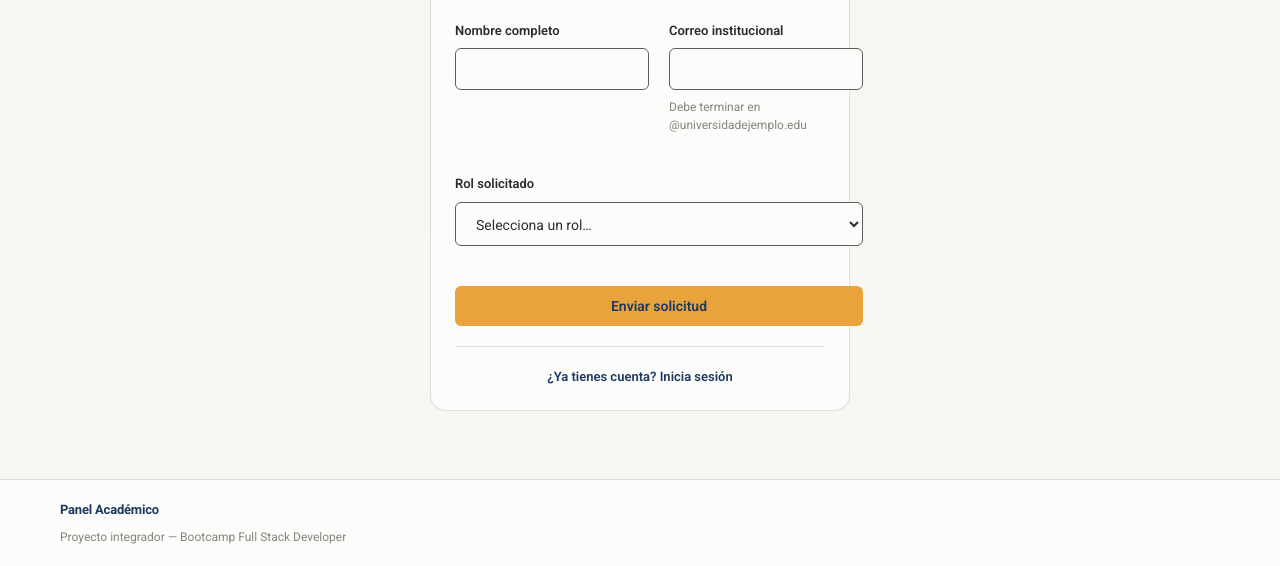
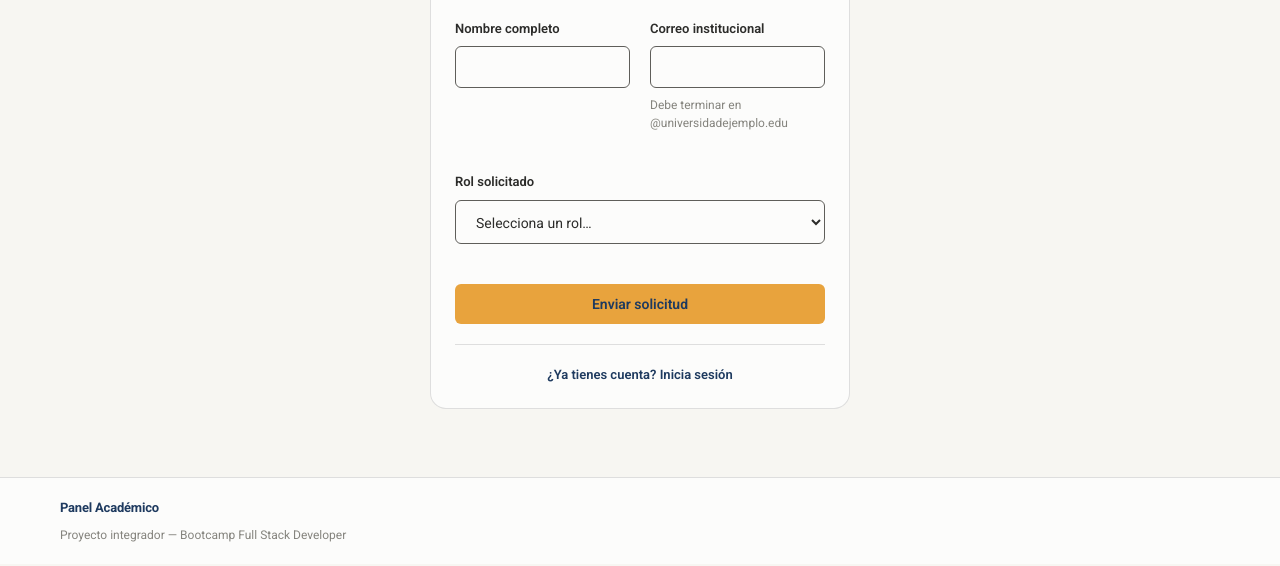
Before and after one commit to eliasmadridmosquera/proyecto_costos, a website: page registro.html in a window 1280 px wide. Shown: the part 273-839 px from the top of the page. Drawn offline with Linux system fonts and the light colour scheme.

Commit message:
Corrige inputs que se salian de las tarjetas de formulario
- Los input/select nunca tenian width:100%, asi que tomaban su ancho
  intrinseco del navegador en vez de llenar la columna del grid;
  con auth-panel a 420px de ancho esto los hacia desbordar la tarjeta
- Se agrega min-width:0 a .form-field para que el grid item pueda
  encogerse por debajo del contenido intrinseco
- El borde superior de acento (role-card, auth-panel) pasa de
  border-top a un pseudo-elemento con overflow:hidden, porque un
  border-top mas grueso que los otros lados se veia mal en la esquina
  redondeada

```diff
--- a/css/styles.css
+++ b/css/styles.css
@@ -144,8 +144,13 @@ a{color:inherit;}
   display:grid; grid-template-columns:1fr; gap:var(--space-3);
 }
 .role-card{
+  position:relative; overflow:hidden;
   background:var(--surface); border:1px solid var(--border); border-radius:var(--radius);
-  padding:var(--space-5); border-top:3px solid var(--color-primary);
+  padding:var(--space-5);
+}
+.role-card::before{
+  content:''; position:absolute; top:0; left:0; right:0; height:3px;
+  background:var(--color-primary);
 }
 .role-num{
   display:inline-flex; align-items:center; justify-content:center;
@@ -182,11 +187,12 @@ a{color:inherit;}
 .access-form{
   display:grid; grid-template-columns:1fr; gap:var(--space-5);
 }
-.form-field{display:flex; flex-direction:column; gap:var(--space-2);}
+.form-field{display:flex; flex-direction:column; gap:var(--space-2); min-width:0;}
 .form-field label{font-size:var(--text-sm); font-weight:600;}
 .form-field .hint{font-size:var(--text-xs); color:var(--text-soft); margin:0;}
 .form-field input,
 .form-field select{
+  width:100%; box-sizing:border-box;
   font-family:var(--font); font-size:var(--text-base); color:var(--text);
   padding:var(--space-3) var(--space-4); border-radius:var(--radius-sm);
   border:1px solid var(--border-strong); background:var(--surface);
@@ -216,9 +222,14 @@ a{color:inherit;}
 /* ── Páginas de autenticación (login / registro / recuperar clave) ── */
 .auth-section{padding:var(--space-12) 0;}
 .auth-panel{
+  position:relative; overflow:hidden;
   max-width:420px; margin:0 auto;
   background:var(--surface); border:1px solid var(--border); border-radius:var(--radius-lg);
-  padding:var(--space-6); border-top:3px solid var(--color-primary);
+  padding:var(--space-6);
+}
+.auth-panel::before{
+  content:''; position:absolute; top:0; left:0; right:0; height:3px;
+  background:var(--color-primary);
 }
 .auth-panel .section-head{text-align:center; margin-bottom:var(--space-6);}
 .auth-panel .btn-primary{width:100%;}
```
